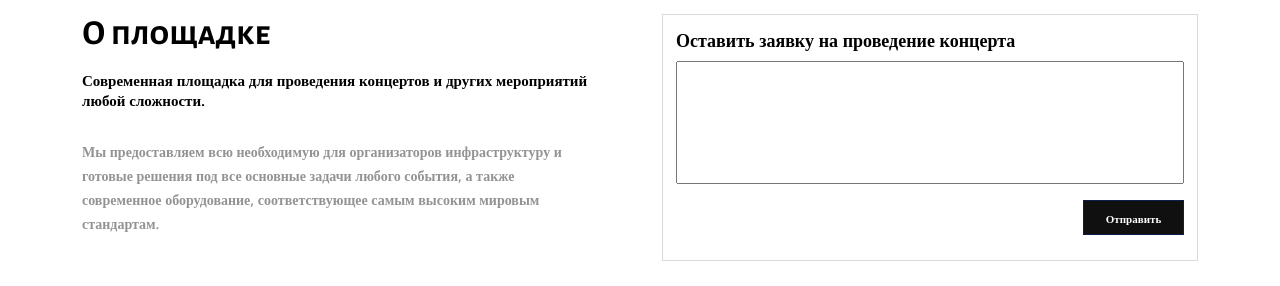
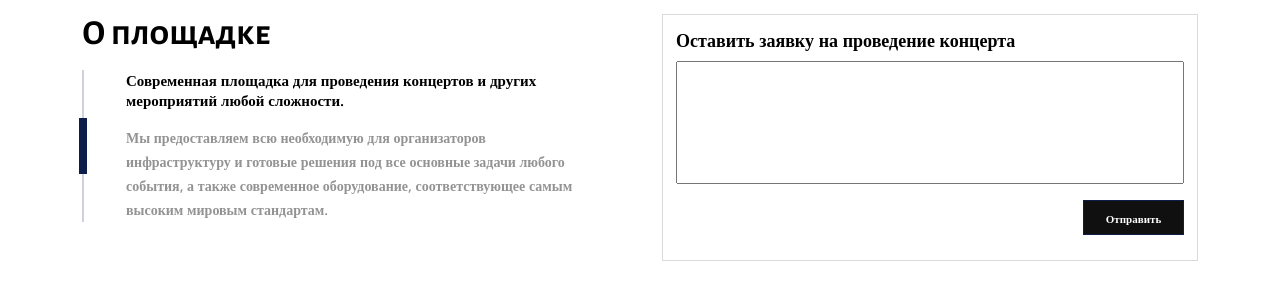
Before and after one commit to Aliya15/concert_club, a React (Create React App) app: page / in a window 1280 px wide. Shown: the part 640-926 px from the top of the page. Built offline with nearby package versions, Linux system fonts and the light colour scheme; no server answers.

Commit message:
add delimiter to about block

```diff
--- a/src/modules/about-block/AboutBlock.js
+++ b/src/modules/about-block/AboutBlock.js
@@ -15,6 +15,7 @@ export default function AboutBlock() {
             <div className="about-block_wrapper">
                 <div className="about-block_description">
                     <h2>О площадке</h2>
+                    <div className="about-block_description_blocks">
                         <p>Современная площадка для проведения концертов и других мероприятий любой сложности.</p>
                         <p>
                             Мы предоставляем всю необходимую для организаторов инфраструктуру и готовые решения под все
@@ -22,6 +23,7 @@ export default function AboutBlock() {
                             задачи любого события,
                             а также современное оборудование, соответствующее самым высоким мировым стандартам.
                         </p>
+                    </div>
                 </div>
                 <div className="about-block_form">
                     <h4>Оставить заявку на проведение концерта</h4>
--- a/src/modules/about-block/AboutBlock.scss
+++ b/src/modules/about-block/AboutBlock.scss
@@ -26,6 +26,22 @@
       color: #000000;
     }
 
+    &_blocks {
+      border-left: 2px solid rgba(13, 30, 75, 0.2);
+      padding-left: 42px;
+      position: relative;
+
+      &:before {
+        display: flex;
+        position: absolute;
+        width: 8px;
+        height: 56px;
+        background-color: #0D1E4B;
+        content: '';
+        left: -5px;
+        top: calc(50% - 28px);
+      }
+
       p:first-of-type {
         font-family: 'Open Sans';
         font-style: normal;
@@ -42,6 +58,8 @@
         font-size: 14px;
         line-height: 24px;
         color: #939393;
+        margin: 0;
+      }
     }
   }
 
```
Lines whose indentation alone changed are shown as unchanged.
